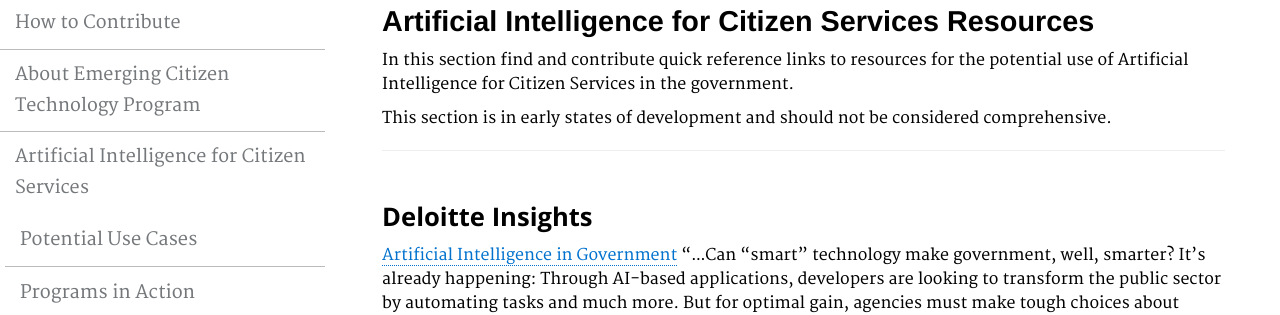
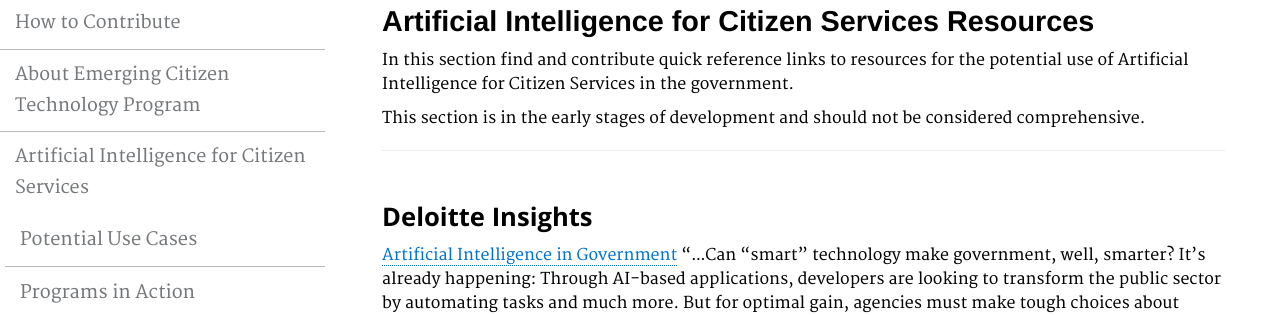
Before and after one commit to GSA/emerging-technology-atlas, a Jekyll site: the page built from pages/artificial-intelligence-resources.md, in a window 1280 px wide. Shown: the part 189-504 px from the top of the page. Built offline with Jekyll 4.4.1, drawn with Linux system fonts in a browser that asks for light colours.

Commit message:
Update artificial-intelligence-resources.md

```diff
--- a/pages/artificial-intelligence-resources.md
+++ b/pages/artificial-intelligence-resources.md
@@ -9,7 +9,7 @@ description: ""
 
 <p>In this section find and contribute quick reference links to resources for the potential use of Artificial Intelligence for Citizen Services in the government.</p>
 
-<p> This section is in early states of development and should not be considered comprehensive.</p>
+<p> This section is in the early stages of development and should not be considered comprehensive.</p>
 
 ***
 
```
